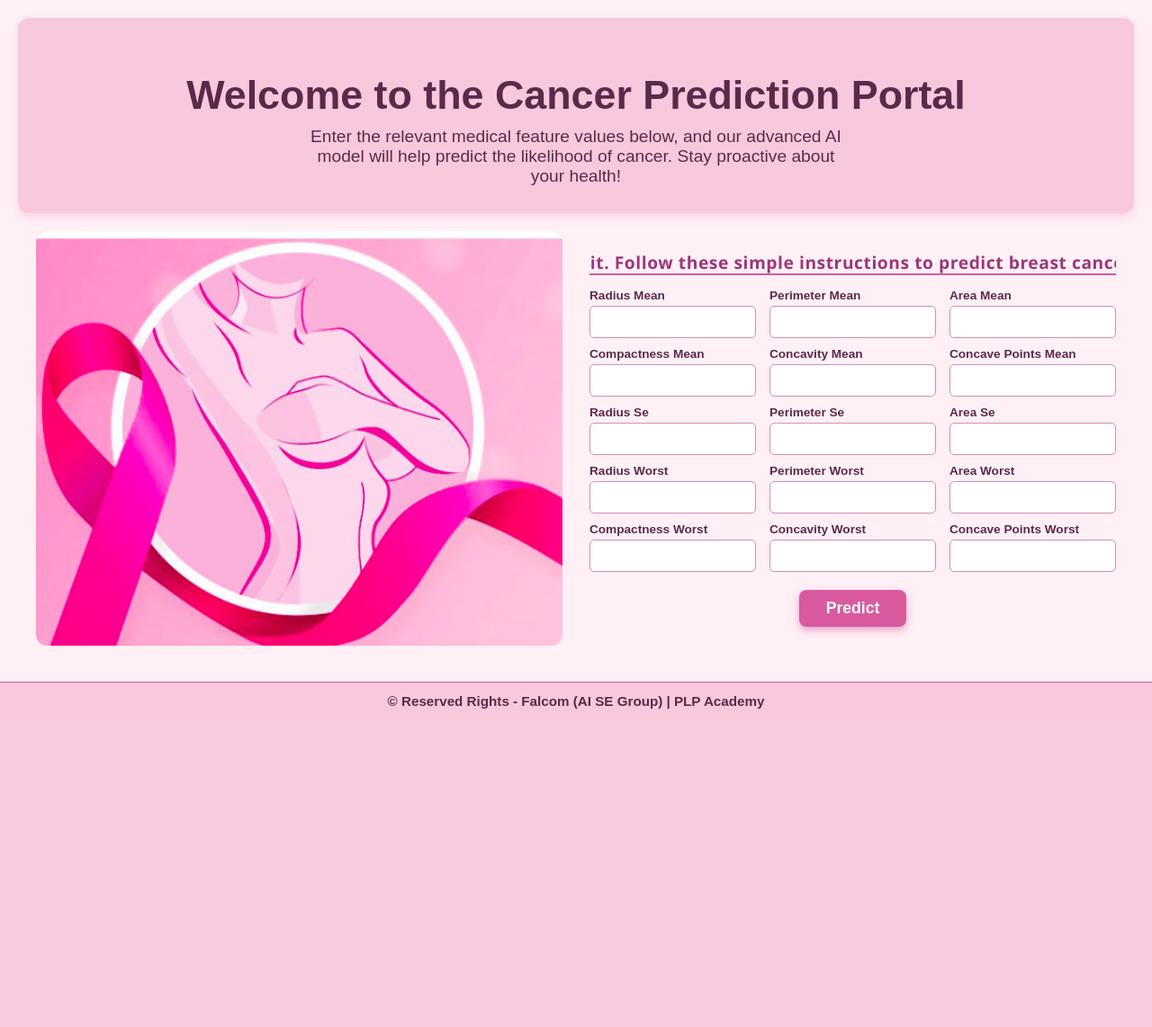
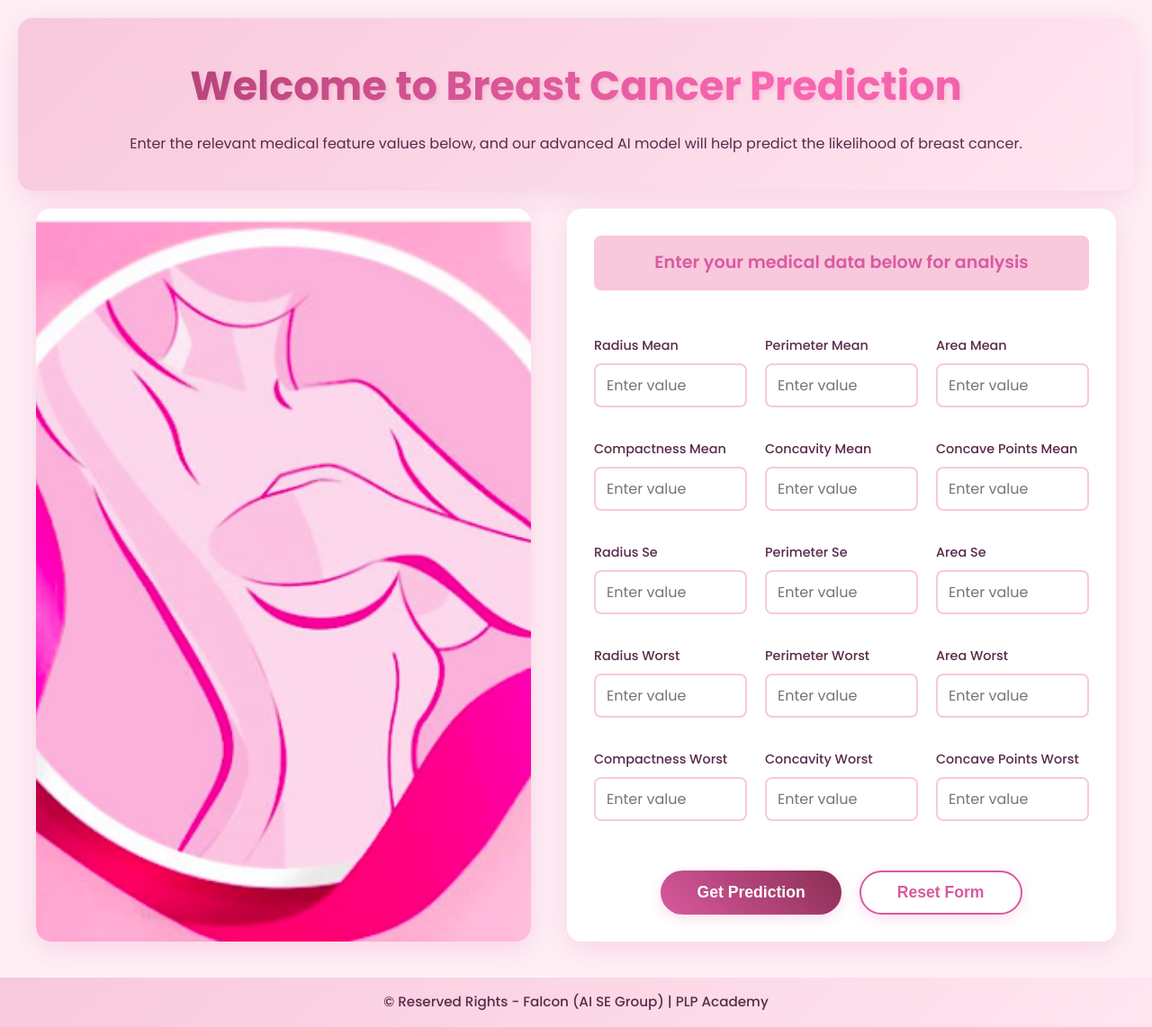
Before and after one commit to Hapsudo/WK2-AI-SDG-Assignment, a Flask app: page / in a window 1280 px wide. Shown: the whole page at 90% size. Before the commit the page ends 788 px from the top, so only its background shows below. Run offline with Flask 3, Linux system fonts and the light colour scheme; parts of the project's set-up code (start-up, migrations or seed data) failed here and were passed over.

Commit message:
Updated index.html UI

```diff
--- a/templates/index.html
+++ b/templates/index.html
@@ -2,14 +2,33 @@
 <html lang="en">
 <head>
   <meta charset="UTF-8" />
-  <title>Cancer Prediction</title>
+  <meta name="viewport" content="width=device-width, initial-scale=1.0">
+  <title>Breast Cancer Prediction</title>
+  <link href="https://fonts.googleapis.com/css2?family=Poppins:wght@400;500;600;700&display=swap" rel="stylesheet">
   <style>
+    :root {
+      --primary-color: #d95a9f;
+      --primary-light: #f8c8dc;
+      --primary-dark: #8b2e53;
+      --background: #fff0f6;
+      --text-color: #5a2a4a;
+      --shadow-color: rgba(217, 90, 159, 0.2);
+      --transition: all 0.3s ease;
+    }
+
+    * {
+      box-sizing: border-box;
+      margin: 0;
+      padding: 0;
+    }
+
     html, body {
       height: 100%;
       margin: 0;
-      font-family: Arial, sans-serif;
-      background: #fff0f6;
-      color: #5a2a4a;
+      font-family: 'Poppins', Arial, sans-serif;
+      background: var(--background);
+      color: var(--text-color);
+      line-height: 1.6;
     }
 
     body {
@@ -19,178 +38,273 @@
     }
 
     .welcome-section {
-      background: #f8c8dc;
-      border-radius: 12px;
-      padding: 30px 20px;
+      background: linear-gradient(135deg, var(--primary-light), #ffe6f0);
+      border-radius: 16px;
+      padding: 40px 20px;
       text-align: center;
-      box-shadow: 0 4px 10px rgba(249, 184, 219, 0.5);
+      box-shadow: 0 8px 32px var(--shadow-color);
       margin: 20px;
       flex-shrink: 0;
     }
 
     .welcome-section h1 {
-      margin-bottom: 10px;
+      margin-bottom: 15px;
       font-size: 2.8em;
-      font-weight: bold;
+      font-weight: 700;
+      background: linear-gradient(
+        300deg,
+        var(--primary-dark),
+        var(--primary-color),
+        #ff69b4,
+        var(--primary-dark)
+      );
+      background-size: 240% auto;
+      -webkit-background-clip: text;
+      -webkit-text-fill-color: transparent;
+      text-shadow: 2px 2px 4px var(--shadow-color);
+      padding: 0 20px;
+      animation: gradientText 8s ease infinite;
+      min-height: 1.2em; /* Prevent layout shift during typing */
     }
 
     .welcome-section p {
-      font-size: 1.2em;
-      max-width: 600px;
-      margin: 0 auto;
+      animation: fadeIn 1s ease-out forwards;
+      opacity: 0;
+      animation-delay: 2.5s; /* Start after typing effect */
     }
 
     .main-content {
       display: flex;
       flex-grow: 1;
       padding: 0 20px 20px;
-      gap: 30px;
+      gap: 40px;
       margin: 0 20px 20px;
       align-items: stretch;
-      min-height: 0;
+      animation: fadeIn 1s ease-out forwards;
+      opacity: 0;
+      animation-delay: 3s; /* Start after welcome text */
     }
 
     .image-container {
       flex: 1;
       max-width: 600px;
-      background-color: #ffe6f0;
-      border-radius: 12px;
+      min-height: 500px;
+      background-color: #fff;
+      border-radius: 16px;
       display: flex;
-      justify-content: flex-start;
-      align-items: stretch;
+      justify-content: center;
+      align-items: center;
       overflow: hidden;
+      box-shadow: 0 8px 32px var(--shadow-color);
+      padding: 0;
+      position: relative;
+      transition: transform 0.3s ease;
+    }
+
+    .image-container:hover {
+      transform: scale(1.02);
+    }
+
+    .image-container::before {
+      content: '';
+      position: absolute;
+      top: 0;
+      left: 0;
+      right: 0;
+      bottom: 0;
+      background: linear-gradient(135deg, rgba(255, 240, 246, 0.1), rgba(248, 200, 220, 0.1));
+      border-radius: 16px;
+      z-index: 1;
     }
 
     .image-container img {
       width: 100%;
       height: 100%;
       object-fit: cover;
-      border-radius: 12px;
-      display: block;
+      border-radius: 16px;
+      position: relative;
+      z-index: 2;
+      transition: transform 0.3s ease;
+    }
+
+    /* Make sure the image maintains quality */
+    .image-container img {
+      image-rendering: -webkit-optimize-contrast;
+      image-rendering: crisp-edges;
+      -ms-interpolation-mode: nearest-neighbor;
+    }
+
+    .image-info {
+      position: absolute;
+      bottom: 0;
+      left: 0;
+      right: 0;
+      background: linear-gradient(to top, rgba(0, 0, 0, 0.8), transparent);
+      color: white;
+      padding: 30px 20px 20px;
+      border-bottom-left-radius: 16px;
+      border-bottom-right-radius: 16px;
+      opacity: 0;
+      transform: translateY(20px);
+      transition: all 0.3s ease;
+      z-index: 3;
+    }
+
+    .image-container:hover .image-info {
+      opacity: 1;
+      transform: translateY(0);
+    }
+
+    .image-info h3 {
+      margin: 0 0 10px 0;
+      font-size: 1.2em;
+      font-weight: 600;
+    }
+
+    .image-info p {
+      margin: 0;
+      font-size: 0.9em;
+      line-height: 1.4;
     }
 
     .form-container {
       flex: 1;
       display: flex;
       flex-direction: column;
-      justify-content: center;
+      justify-content: flex-start;
       min-width: 320px;
+      background: #fff;
+      padding: 30px;
+      border-radius: 16px;
+      box-shadow: 0 8px 32px var(--shadow-color);
     }
 
-    form {
-      width: 100%;
-      height: 100%;
-      display: flex;
-      flex-direction: column;
-      justify-content: center;
-    }
-
-    /* Running header with smooth horizontal scroll */
     .running-header {
-      font-weight: 700;
+      font-weight: 600;
       font-size: 1.2em;
-      color: #9c3679;
-      margin-bottom: 15px;
-      border-bottom: 2px solid #d95a9f;
-      padding-bottom: 6px;
-      letter-spacing: 0.03em;
-      font-family: 'Segoe UI', Tahoma, Geneva, Verdana, sans-serif;
-      white-space: nowrap;
-      overflow: hidden;
-      box-sizing: border-box;
-      position: relative;
-      height: 1.5em;
+      color: var(--primary-color);
+      margin-bottom: 30px;
+      padding: 15px;
+      background: var(--primary-light);
+      border-radius: 8px;
       text-align: center;
     }
 
-    .running-header span {
-      display: inline-block;
-      padding-left: 100%;
-      animation: marquee 12s linear infinite;
-    }
-
-    @keyframes marquee {
-      0%   { transform: translateX(0); }
-      100% { transform: translateX(-100%); }
-    }
-
     .inputs-container {
-      display: flex;
-      flex-wrap: wrap;
-      gap: 10px 15px;
-      justify-content: flex-start;
-      max-height: 100%;
-      overflow-y: auto;
+      display: grid;
+      grid-template-columns: repeat(auto-fit, minmax(150px, 1fr));
+      gap: 20px;
+      padding: 20px 0;
+      margin-bottom: 20px;
     }
 
     .input-group {
-      flex: 1 1 30%;
-      min-width: 120px;
-      display: flex;
-      flex-direction: column;
+      margin-bottom: 15px;
     }
 
     label {
-      margin-bottom: 4px;
-      font-size: 0.85em;
-      font-weight: bold;
+      display: block;
+      margin-bottom: 8px;
+      font-size: 0.9em;
+      font-weight: 500;
+      color: var(--text-color);
     }
 
-    input[type="text"], input[type="number"] {
-      padding: 4px 6px;
-      border: 1.3px solid #d98cae;
-      border-radius: 5px;
-      font-size: 0.85em;
-      height: 26px;
+    input[type="number"] {
+      width: 100%;
+      padding: 10px 12px;
+      border: 2px solid var(--primary-light);
+      border-radius: 8px;
+      font-size: 1em;
+      transition: var(--transition);
+      outline: none;
+      font-family: 'Poppins', sans-serif;
     }
 
-    input[type="submit"] {
+    input[type="number"]:focus {
+      border-color: var(--primary-color);
+      box-shadow: 0 0 0 3px var(--shadow-color);
+    }
+
+    .form-controls {
+      display: flex;
+      gap: 20px;
+      justify-content: center;
       margin-top: 20px;
-      background: #d95a9f;
-      border: none;
-      color: white;
-      font-weight: bold;
-      padding: 10px 30px;
-      border-radius: 8px;
+    }
+
+    .btn {
+      padding: 12px 40px;
+      border-radius: 30px;
       cursor: pointer;
       font-size: 1.1em;
-      align-self: center;
-      box-shadow: 0 4px 8px rgba(217, 90, 159, 0.5);
-      transition: background 0.3s ease;
+      font-weight: 600;
+      transition: var(--transition);
+      border: none;
+      box-shadow: 0 4px 15px var(--shadow-color);
+      position: relative;
+      overflow: hidden;
     }
 
-    input[type="submit"]:hover {
-      background: #c4478c;
+    .btn::after {
+      content: '';
+      position: absolute;
+      top: 50%;
+      left: 50%;
+      width: 0;
+      height: 0;
+      background: rgba(255, 255, 255, 0.2);
+      border-radius: 50%;
+      transform: translate(-50%, -50%);
+      transition: width 0.6s, height 0.6s;
+    }
+
+    .btn:hover::after {
+      width: 200%;
+      height: 200%;
+    }
+
+    .btn-primary {
+      background: linear-gradient(45deg, var(--primary-color), var(--primary-dark));
+      color: white;
+    }
+
+    .btn-secondary {
+      background: white;
+      color: var(--primary-color);
+      border: 2px solid var(--primary-color);
+    }
+
+    .btn:hover {
+      transform: translateY(-2px);
+      box-shadow: 0 6px 20px var(--shadow-color);
     }
 
     .prediction-box {
-      margin-top: 20px;
-      background: #fce4ec;
-      border: 2px solid #d95a9f;
-      border-radius: 12px;
-      padding: 20px;
+      margin-top: 30px;
+      background: linear-gradient(135deg, #fce4ec, var(--primary-light));
+      border: none;
+      border-radius: 16px;
+      padding: 25px;
       font-size: 1.4em;
-      font-weight: bold;
-      color: #8b2e53;
+      font-weight: 600;
+      color: var(--primary-dark);
       text-align: center;
-      box-shadow: 0 4px 10px rgba(217, 90, 159, 0.4);
+      box-shadow: 0 8px 32px var(--shadow-color);
+      animation: fadeIn 0.5s ease-out;
     }
 
-    /* Footer */
     .footer {
       text-align: center;
-      padding: 12px 10px;
-      background-color: #f8c8dc;
-      color: #5a2a4a;
-      font-weight: 600;
+      padding: 15px;
+      background: linear-gradient(135deg, var(--primary-light), #ffe6f0);
+      color: var(--text-color);
+      font-weight: 500;
       font-size: 0.95em;
-      border-top: 1px solid #d95a9f;
-      flex-shrink: 0;
-      user-select: none;
+      margin-top: auto;
     }
 
-    /* Responsive for smaller screens */
-    @media (max-width: 900px) {
+    @media (max-width: 1024px) {
       .main-content {
         flex-direction: column;
         align-items: center;
@@ -199,37 +313,88 @@
       .image-container,
       .form-container {
         width: 100%;
-        max-width: none;
+        max-width: 600px;
       }
 
-      .input-group {
-        flex: 1 1 100%;
-        min-width: auto;
+      .welcome-section h1 {
+        font-size: 2.2em;
       }
+
+      .image-container {
+        min-height: 400px;
+        max-width: 100%;
+      }
+    }
+
+    @media (max-width: 600px) {
+      .welcome-section {
+        margin: 10px;
+        padding: 20px;
+      }
+
+      .welcome-section h1 {
+        font-size: 1.8em;
+      }
+
+      .main-content {
+        margin: 0 10px 10px;
+        gap: 20px;
+      }
+
+      .inputs-container {
+        grid-template-columns: 1fr;
+      }
+
+      .form-controls {
+        flex-direction: column;
+      }
+
+      .image-container {
+        min-height: 300px;
+      }
+    }
+
+    @keyframes fadeIn {
+      from { opacity: 0; transform: translateY(20px); }
+      to { opacity: 1; transform: translateY(0); }
+    }
+
+    @keyframes gradientText {
+      0% { background-position: 0% 50%; }
+      50% { background-position: 100% 50%; }
+      100% { background-position: 0% 50%; }
+    }
+
+    /* Input field animations */
+    .input-group input {
+      transform-origin: left;
+      transition: transform 0.3s, box-shadow 0.3s;
+    }
+
+    .input-group input:focus {
+      transform: scale(1.02);
     }
   </style>
 </head>
 <body>
-
-  <!-- Welcome section -->
   <div class="welcome-section">
-    <h1>Welcome to the Cancer Prediction Portal</h1>
-    <p>Enter the relevant medical feature values below, and our advanced AI model will help predict the likelihood of cancer. Stay proactive about your health!</p>
+    <h1 id="typing-text"></h1>
+    <p>Enter the relevant medical feature values below, and our advanced AI model will help predict the likelihood of breast cancer.</p>
   </div>
 
-  <!-- Image and Form Side by Side -->
   <div class="main-content">
-    <!-- Left: Image -->
     <div class="image-container">
-      <img src="{{ url_for('static', filename='image2.png') }}" alt="Medical image">
+      <img src="{{ url_for('static', filename='image2.png') }}" alt="Medical visualization showing breast cancer detection">
+      <div class="image-info">
+        <h3>Advanced Breast Cancer Detection</h3>
+        <p>Using machine learning to analyze cellular features for accurate early detection and diagnosis of breast cancer.</p>
+      </div>
     </div>
 
-    <!-- Right: Form -->
     <div class="form-container">
       <form method="POST" id="predictionForm" autocomplete="off">
-
         <div class="running-header">
-          <span>Treat it. Defeat it. Follow these simple instructions to predict breast cancer.</span>
+          Enter your medical data below for analysis
         </div>
 
         <div class="inputs-container">
@@ -242,37 +407,68 @@
               id="{{ feature }}"
               name="{{ feature }}"
               required
-              value="{{ values[feature] if values and feature in values else '' }}">
+              placeholder="Enter value"
+              min="0">
           </div>
           {% endfor %}
         </div>
-        <input type="submit" value="Predict" />
+
+        <div class="form-controls">
+          <button type="submit" class="btn btn-primary">Get Prediction</button>
+          <button type="reset" class="btn btn-secondary">Reset Form</button>
+        </div>
       </form>
 
       {% if prediction %}
-      <div class="prediction-box" id="predictionResult">
-        Prediction: {{ prediction }}
+      <div class="prediction-box">
+        {{ prediction }}
       </div>
       {% endif %}
     </div>
   </div>
 
-  <!-- Footer -->
-  <div class="footer">
-    &copy; Reserved Rights - Falcom (AI SE Group) | PLP Academy
-  </div>
+  <footer class="footer">
+    &copy; Reserved Rights - Falcon (AI SE Group) | PLP Academy
+  </footer>
 
   <script>
-    // Clear inputs after prediction
-    document.getElementById('predictionForm').addEventListener('submit', function(event) {
-      setTimeout(() => {
-        const resultBox = document.getElementById('predictionResult');
-        if (resultBox) {
-          this.querySelectorAll('input[type=number]').forEach(input => input.value = '');
+    const text = "Welcome to Breast Cancer Prediction";
+    const typingText = document.getElementById('typing-text');
+    let charIndex = 0;
+
+    function type() {
+      if (charIndex < text.length) {
+        typingText.textContent += text.charAt(charIndex);
+        charIndex++;
+        setTimeout(type, 70); // Changed from 100ms to 70ms for faster typing
+      }
+    }
+
+    // Start typing when the page loads
+    window.addEventListener('load', () => {
+      setTimeout(type, 300); // Also reduced initial delay from 500ms to 300ms
+    });
+
+    const form = document.getElementById('predictionForm');
+    const inputs = document.querySelectorAll('input[type="number"]');
+
+    // Input validation for negative values
+    inputs.forEach(input => {
+      input.addEventListener('input', function() {
+        if (this.value < 0) {
+          this.value = 0;
+          alert('Please enter a non-negative value');
         }
-      }, 200);
+      });
+    });
+
+    // Reset form confirmation
+    document.querySelector('button[type="reset"]').addEventListener('click', function(e) {
+      e.preventDefault();
+      if (confirm('Are you sure you want to reset the form? All entered data will be cleared.')) {
+        form.reset();
+      }
     });
   </script>
-
 </body>
 </html>
```
